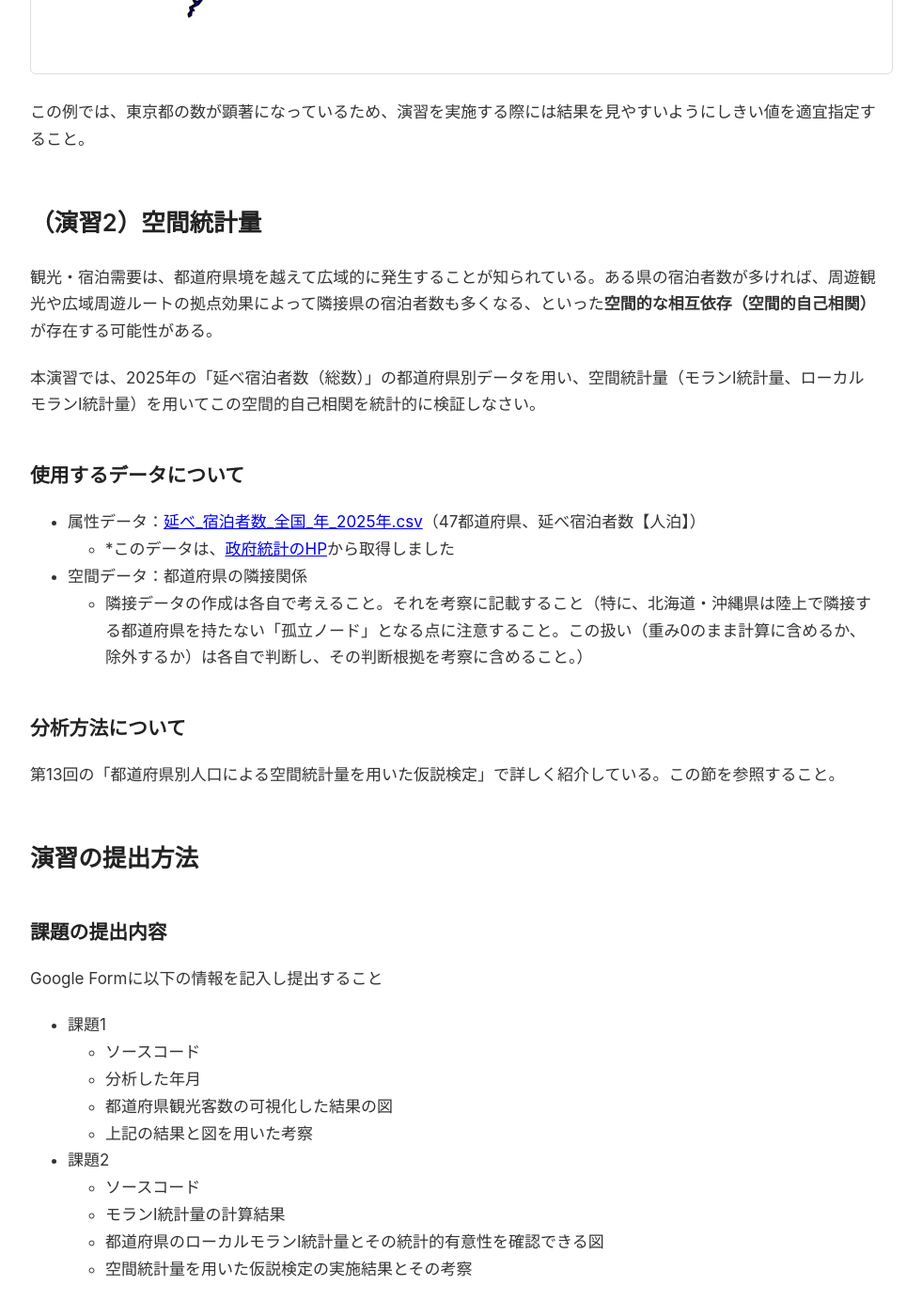
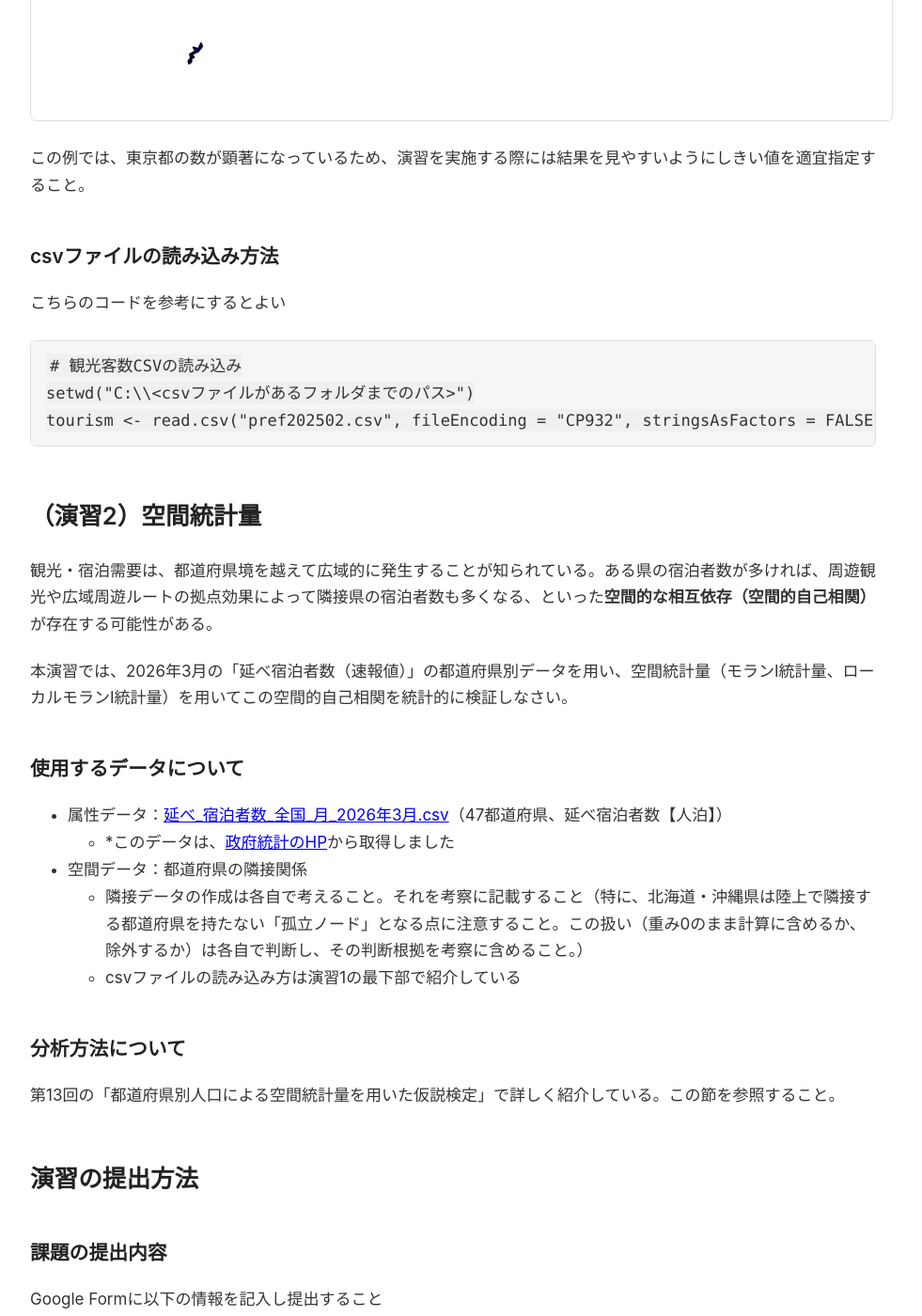
Before and after one commit to MasayaMatsushita/spatiotemporal-analysis, a Jekyll site: the page built from docs/lec/14-spatial-exercise.md, in a window 1280 px wide and 1400 px high, scrolled down 2439 px. Shown: the whole window at 94% size, without its empty margins (158-1139 px from the left). Built offline with Jekyll 4.4.1, drawn with Linux system fonts in a browser that asks for light colours; our own code applies the rules of GitHub Pages for plain Markdown files; some of the changed text lies outside the part shown.

Commit message:
第14回で出す課題の詳細内容修正

````diff
--- a/docs/lec/14-spatial-exercise.md
+++ b/docs/lec/14-spatial-exercise.md
@@ -32,23 +32,34 @@ nav_order: 14
 一例として、2025年9月のデータ一月分をダウンロードした。どの年月のデータでも構わない。各人で指定して決めること。
 ただし、都道府県の名前が漢字とローマ字で混在していることに注意し、取得したcsvデータの地域名称列を漢字からローマ字に変更すること。
 ![picture](../materials/11/figure_6.webp)
+(都道府県コードを使った方法でもよいが、変数の型に注意すること)
 
 単純な結果を示すとこのような形になる。
 ![picture](../materials/11/figure_7.webp)
 この例では、東京都の数が顕著になっているため、演習を実施する際には結果を見やすいようにしきい値を適宜指定すること。
 
+### csvファイルの読み込み方法
+
+こちらのコードを参考にするとよい
+```R
+# 観光客数CSVの読み込み
+setwd("C:\\<csvファイルがあるフォルダまでのパス>")
+tourism <- read.csv("pref202502.csv", fileEncoding = "CP932", stringsAsFactors = FALSE)
+```
+
 ## （演習2）空間統計量 {#exe2}
 
 観光・宿泊需要は、都道府県境を越えて広域的に発生することが知られている。ある県の宿泊者数が多ければ、周遊観光や広域周遊ルートの拠点効果によって隣接県の宿泊者数も多くなる、といった**空間的な相互依存（空間的自己相関）**が存在する可能性がある。
 
-本演習では、2025年の「延べ宿泊者数（総数）」の都道府県別データを用い、空間統計量（モランI統計量、ローカルモランI統計量）を用いてこの空間的自己相関を統計的に検証しなさい。
+本演習では、2026年3月の「延べ宿泊者数（速報値）」の都道府県別データを用い、空間統計量（モランI統計量、ローカルモランI統計量）を用いてこの空間的自己相関を統計的に検証しなさい。
 
 ### 使用するデータについて
 
-- 属性データ：[延べ_宿泊者数_全国_年_2025年.csv](../materials/14/延べ宿泊者数_全国_年_2025年.csv)（47都道府県、延べ宿泊者数【人泊】）
+- 属性データ：[延べ_宿泊者数_全国_月_2026年3月.csv](../materials/14/延べ宿泊者数_全国_月_2026年3月.csv)（47都道府県、延べ宿泊者数【人泊】）
   - *このデータは、[政府統計のHP](https://dashboard.e-stat.go.jp/graph?screenCode=00480)から取得しました
 - 空間データ：都道府県の隣接関係
   - 隣接データの作成は各自で考えること。それを考察に記載すること（特に、北海道・沖縄県は陸上で隣接する都道府県を持たない「孤立ノード」となる点に注意すること。この扱い（重み0のまま計算に含めるか、除外するか）は各自で判断し、その判断根拠を考察に含めること。）
+  - csvファイルの読み込み方は演習1の最下部で紹介している
 
 ### 分析方法について
 
````
Also changed, not shown: docs/materials/14/延べ宿泊者数_全国_年_2025年.csv (deleted, +0 -48 lines), docs/materials/14/延べ宿泊者数_全国_月_2026年3月.csv (added, +48 -0 lines).
